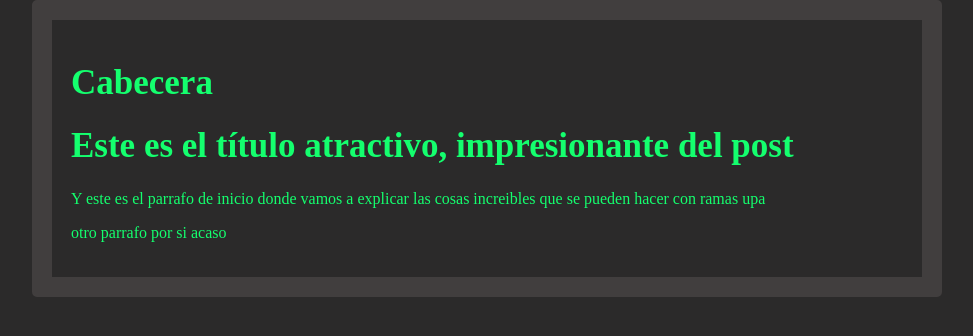
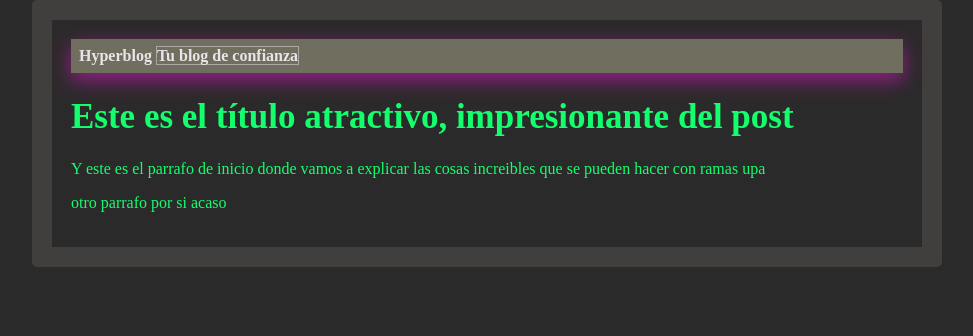
Before and after one commit to ivanrices/Moodle-Reporter, a PHP site: page /blogpost.html in a window 1280 px wide. Shown: the top 336 px of the page, without its empty margins (153-1126 px from the left). Run offline with PHP 8.4, Linux system fonts and the light colour scheme.

Commit message:
finalizada la cabecera con color deep

```diff
--- a/blogpost.html
+++ b/blogpost.html
@@ -6,7 +6,8 @@
     <body>
         <div id="container">
             <div id ="cabecera">
-                <h1>Cabecera</h1>
+                Hyperblog
+                <span id="tagline"> Tu blog de confianza</span>
             </div>
             <div id="container__post">
                 <h1>Este es el título atractivo, impresionante del post</h1>
--- a/css/estilos.css
+++ b/css/estilos.css
@@ -20,3 +20,20 @@ body{
  .container__parrafo{
      align-self: flex-end;
  }
+ #cabecera
+ {
+     background: rgb(112, 111, 95);
+     box-shadow: 0px 7px 20px 0px rgba(255, 20, 235, 0.5);
+     color: rgb(236, 226, 234);
+     font-weight: bold;
+     margin: 0;
+     padding: .5em;
+ }
+ #cabecera #tagline
+ {
+     width: 70%;
+     padding: 0;
+     text-align: left;
+     border: 1px solid rgb(173, 166, 166);
+     margin: 0 auto;
+ }
```
